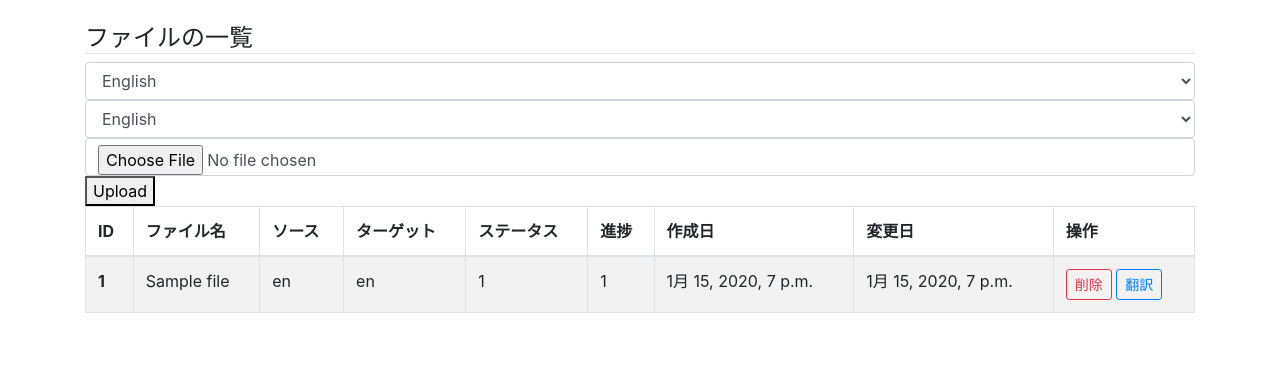
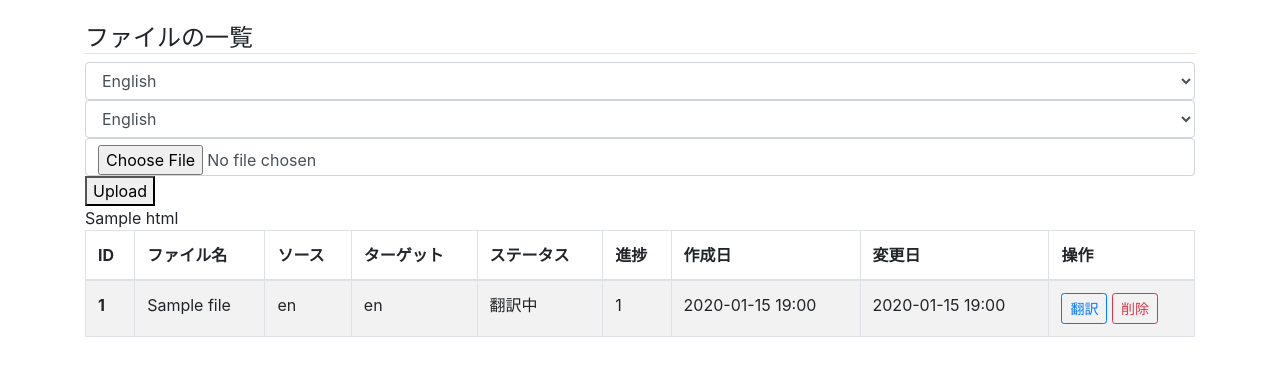
Before and after one commit to takatsugu-kato/kon_nyaku, a Django app: template translate/templates/translate/file_list.html in a window 1280 px wide. Shown: the top 376 px of the page. Run offline with Django 3.2, Linux system fonts and the light colour scheme; tables that the repository leaves empty hold one stand-in row (values such as "Sample post"); the template is opened without the code that fills it: values that come from a table or form of the project are taken from there, most other values are stand-ins (such as "Sample title", 1, 10 or a date in 2020); some libraries are stand-ins or nearby versions.

Commit message:
apply refresh file list using ajax

```diff
--- a/translate/consts.py
+++ b/translate/consts.py
@@ -105,3 +105,11 @@ LANG = (
     ('yo', 'Yoruba'),
     ('zu', 'Zulu'),
 )
+
+STATUS = {
+    0: '未翻訳',
+    1: '翻訳中',
+    2: '翻訳済み',
+    10: 'error',
+    100: 'error',
+}
--- a/translate/static/translate/js/extra.js
+++ b/translate/static/translate/js/extra.js
@@ -1,4 +1,6 @@
 $(function() {
+
+    refreshFileList()
 
     //Set the file name at hidden form when file is selected
     $('#id_document').on("change", function() {
@@ -7,4 +9,22 @@ $(function() {
             $('#id_name').val(file.name)
         }
     });
+
+    function refreshFileList(){
+        var html;
+        $.ajax({
+            url:'/translate/get_file_list_data/',
+            dataType:'json',
+            cache:false
+        }).done(function(data){
+            // console.log(done_flag)
+            // html = "<p>aa</p>"
+            $(document.querySelector('body > div > table > tbody')).html(data.html);
+            if (data.done_flag === 0){
+                setTimeout(function(){
+                    refreshFileList();
+                },5000);
+            }
+        });
+    }
 });
--- a/translate/templates/translate/base.html
+++ b/translate/templates/translate/base.html
@@ -5,6 +5,7 @@
 <meta charset="UTF-8">
 <meta name="viewport" content="width=device-width, initial-scale=1, shrink-to-fit=no">
 <link rel="stylesheet" href="{% static 'translate/css/bootstrap.min.css' %}">
+<link rel="shortcut icon" type="image/png" href="{% static 'favicon.ico' %}"/>
 {% block extra_css %}{% endblock %}
 <title>{% block title %}My Files{% endblock %}</title>
 </head>
--- a/translate/templates/translate/file_list.html
+++ b/translate/templates/translate/file_list.html
@@ -27,22 +27,7 @@
         </tr>
       </thead>
       <tbody>
-        {% for file in files %}
-        <tr>
-          <th scope="row">{{ file.id }}</th>
-          <td>{{ file.name }}</td>
-          <td>{{ file.source_lang }}</td>
-          <td>{{ file.target_lang }}</td>
-          <td>{{ file.status }}</td>
-          <td>{{ file.progress }}</td>
-          <td>{{ file.created_date }}</td>
-          <td>{{ file.modified_date }}</td>
-          <td>
-            <a href="{% url 'translate:file_del' file_id=file.id %}" class="btn btn-outline-danger btn-sm">削除</a>
-            <a href="{% url 'translate:file_tra' file_id=file.id %}" class="btn btn-outline-primary btn-sm">翻訳</a>
-          </td>
-        </tr>
-        {% endfor %}
+        {{ file_list_data.html|safe }}
       </tbody>
     </table>
 {% endblock content %}
--- a/translate/urls.py
+++ b/translate/urls.py
@@ -7,4 +7,5 @@ urlpatterns = [
     path('file/', views.file_list, name='file_list'),   # 一覧
     path('file/tra/<int:file_id>/', views.file_tra, name='file_tra'),  # 翻訳
     path('file/del/<int:file_id>/', views.file_del, name='file_del'),   # 削除
+    path('get_file_list_data/', views.get_file_list_data),
 ]
--- a/translate/views.py
+++ b/translate/views.py
@@ -1,11 +1,17 @@
+import json
+import pytz
 from django.shortcuts import render, get_object_or_404, redirect
-from django.http import HttpResponse, HttpResponseRedirect
+from django.http import HttpResponse, HttpResponseRedirect, JsonResponse
 from background_task import background
+from django.core import serializers
+from django.utils import dateformat
 
 from translate.models import File
 from translate.forms import DocumentForm
 from lib.okapi import Okapi
 from lib.xlf import Xlf
+
+from .consts import STATUS
 
 # Create your views here.
 def file_list(request):
@@ -17,12 +23,12 @@ def file_list(request):
             form.save()
     else:
         form = DocumentForm(initial=default_form_value)
-    # form['initial'] = {'target_lang':'ja'}
-    files = File.objects.all().order_by('id')
+
     return render(request,
                   'translate/file_list.html',     # 使用するテンプレート
-                  {'files': files,
-                   'form': form},
+                  {'file_list_data': create_file_list_tbody_html(),
+                   'form': form,
+                   'STATUS': STATUS},
                  )
 
 
@@ -62,3 +68,37 @@ def translate_xlf(file_id):
     xlf_obj.back_to_xlf()
 
     okapi_obj.create_transled_file(to_trans_file + ".xlf")
+
+def get_file_list_data(request):
+    return JsonResponse(create_file_list_tbody_html())
+
+def create_file_list_tbody_html():
+
+    jst = pytz.timezone('Asia/Tokyo')
+
+    files = File.objects.all().order_by('id')
+    html = ""
+    done_flag = 1
+    for file in files:
+        created_date = file.created_date.astimezone(jst)
+        created_date_str = created_date.strftime('%Y-%m-%d %H:%M')
+        modified_date = file.modified_date.astimezone(jst)
+        modified_date_str = modified_date.strftime('%Y-%m-%d %H:%M')
+        if file.status == 1:
+            done_flag = 0
+        html = html + '        <tr>\n'\
+            '          <th scope="row">' + str(file.id) + '</th>\n'\
+            '          <td>' + file.name + '</td>\n'\
+            '          <td>' + file.source_lang + '</td>\n'\
+            '          <td>' + file.target_lang + '</td>\n'\
+            '          <td>' + STATUS[file.status] + '</td>\n'\
+            '          <td>' + str(file.progress) + '</td>\n'\
+            '          <td>' + created_date_str + '</td>\n'\
+            '          <td>' + modified_date_str + '</td>\n'\
+            '          <td>\n'\
+            '            <a href="tra/' + str(file.id) + '" class="btn btn-outline-primary btn-sm">翻訳</a>\n'\
+            '            <a href="del/' + str(file.id) + '" class="btn btn-outline-danger btn-sm">削除</a>\n'\
+            '          </td>\n'\
+            '        </tr>\n'
+    return_json = {"html": html, "done_flag": done_flag}
+    return return_json
```
Also changed, not shown: translate/static/favicon.ico (added).
